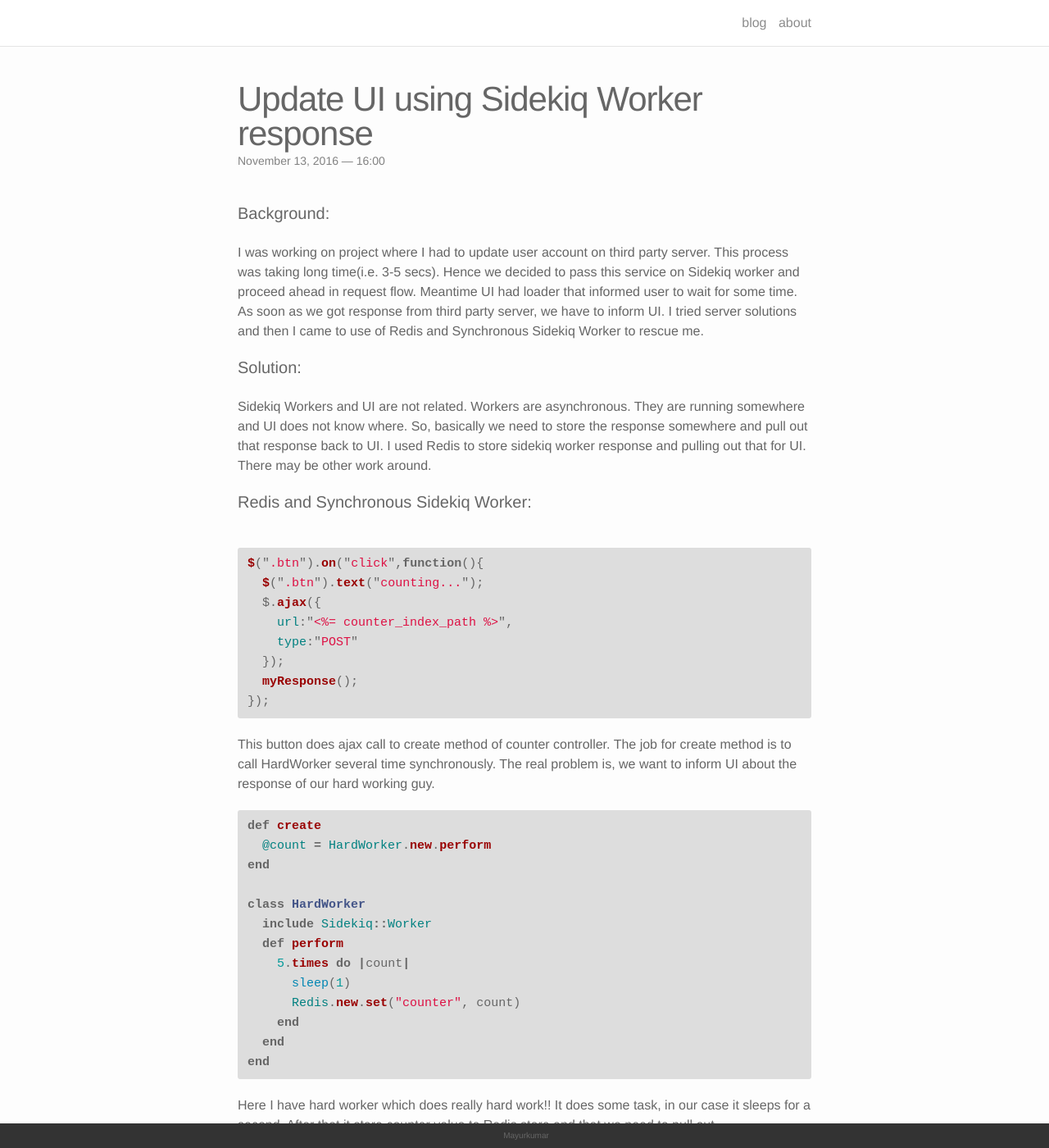
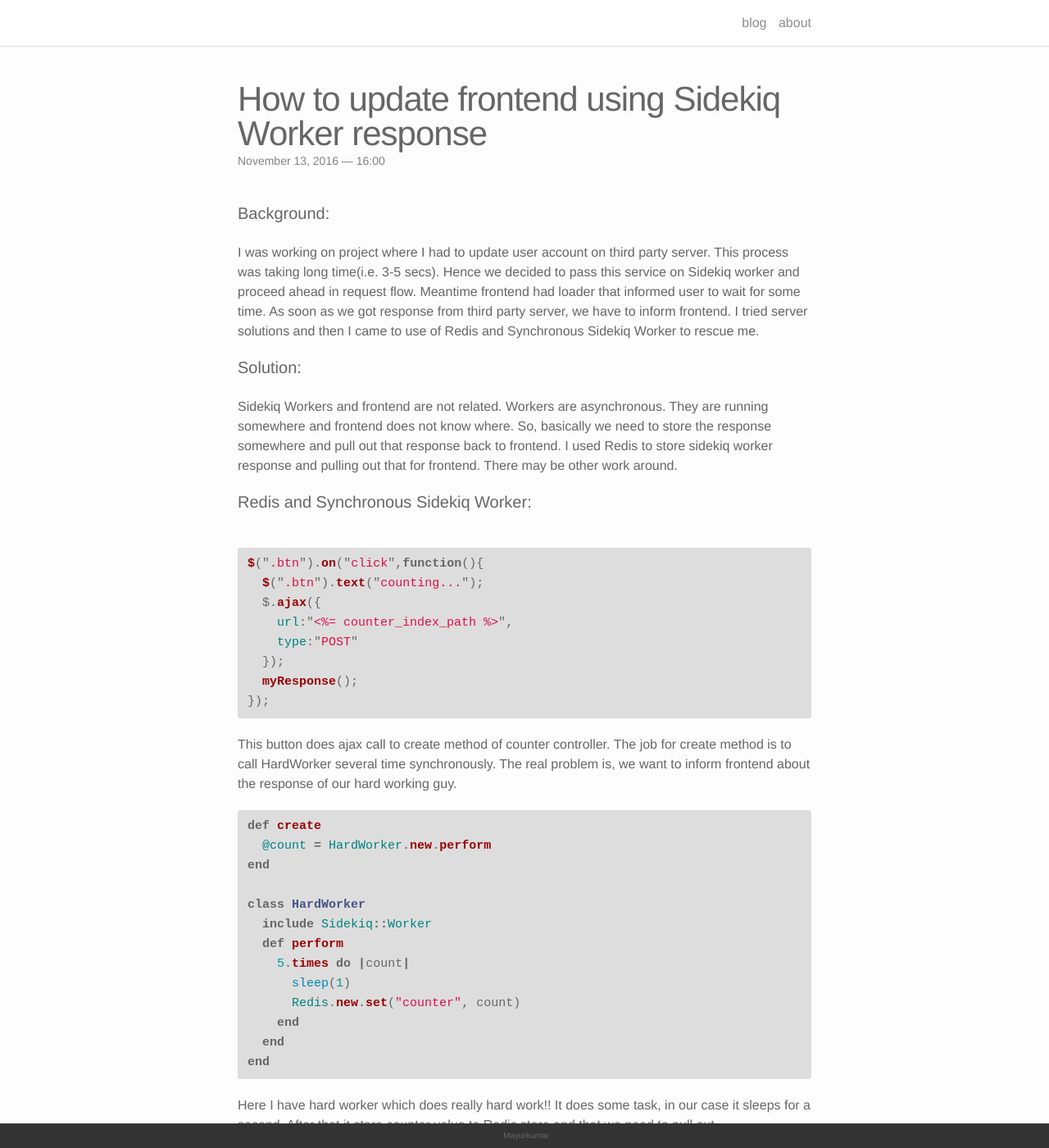
Before and after one commit to charusat09/charusat09.github.io, a Jekyll site: the page built from _posts/2016-11-14-synchrounous-sidekiq.markdown, in a window 1280 px wide and 1400 px high. Shown: the whole window at 82% size. Built offline with Jekyll 4.4.1, drawn with Linux system fonts in a browser that asks for light colours; nearby versions of some CDN libraries; some of the changed text lies outside the part shown.

Commit message:
adds seo

```diff
--- a/_config.yml
+++ b/_config.yml
@@ -11,7 +11,9 @@
 # Build settings
 markdown: kramdown
 
-gems: [jekyll-paginate]
+gems:
+  - jekyll-paginate
+  - jekyll-seo-tag
 
 highlighter: rouge
 
--- a/_includes/head.html
+++ b/_includes/head.html
@@ -2,10 +2,8 @@
     <meta charset="utf-8">
     <meta name="viewport" content="width=device-width initial-scale=1" />
     <meta http-equiv="X-UA-Compatible" content="IE=edge">
-
+    {% seo %}
     <title>{% if page.title %}{{ page.title }}{% else %}{{ site.title }}{% endif %}</title>
-    <meta name="description" content="{{ site.description }}">
-
     <link rel="stylesheet" href="{{ site.baseurl }}/css/main.css">
     <link rel="canonical" href="{{ page.url | replace:'index.html','' | prepend: site.baseurl | prepend: site.url }}">
 
--- a/_layouts/default.html
+++ b/_layouts/default.html
@@ -2,6 +2,8 @@
 <html>
 
   {% include head.html %}
+
+
 
   <body>
 
--- a/_posts/2016-11-14-synchrounous-sidekiq.markdown
+++ b/_posts/2016-11-14-synchrounous-sidekiq.markdown
@@ -1,16 +1,17 @@
 ---
 layout: post
-title:  Update UI using Sidekiq Worker response
+title:  How to update frontend using Sidekiq Worker response
 date:   2016-11-13 16:00:00
-description: Transfer time taking servise to worker and use it's response on UI
+description: how to continuously update frontend using sidekiq worker response
+permalink: /update_frontend_using_sidekiq_worker/
 ---
 #### Background:
 <br/>
-I was working on project where I had to update user account on third party server. This process was taking long time(i.e. 3-5 secs). Hence we decided to pass this service on Sidekiq worker and proceed ahead in request flow. Meantime UI had loader that informed user to wait for some time. As soon as we got response from third party server, we have to inform UI. I tried server solutions and then I came to use of Redis and Synchronous Sidekiq Worker to rescue me.
+I was working on project where I had to update user account on third party server. This process was taking long time(i.e. 3-5 secs). Hence we decided to pass this service on Sidekiq worker and proceed ahead in request flow. Meantime frontend had loader that informed user to wait for some time. As soon as we got response from third party server, we have to inform frontend. I tried server solutions and then I came to use of Redis and Synchronous Sidekiq Worker to rescue me.
 
 #### Solution:
 <br/>
-Sidekiq Workers and UI are not related. Workers are asynchronous. They are running somewhere and UI does not know where. So, basically we need to store the response somewhere and pull out that response back to UI. I used Redis to store sidekiq worker response and pulling out that for UI. There may be other work around.
+Sidekiq Workers and frontend are not related. Workers are asynchronous. They are running somewhere and frontend does not know where. So, basically we need to store the response somewhere and pull out that response back to frontend. I used Redis to store sidekiq worker response and pulling out that for frontend. There may be other work around.
 
 #### Redis and Synchronous Sidekiq Worker:
 <br/>
@@ -28,7 +29,7 @@
 
 {% endhighlight %}
 
-This button does ajax call to create method of counter controller. The job for create method is to call HardWorker several time synchronously. The real problem is, we want to inform UI about the response of our hard working guy.
+This button does ajax call to create method of counter controller. The job for create method is to call HardWorker several time synchronously. The real problem is, we want to inform frontend about the response of our hard working guy.
 
 {% highlight ruby %}
 
@@ -73,7 +74,7 @@
 
 {% endhighlight %}
 
-I use ajax call to my counter controller show method with a second span. Here the job for show method is pulling out data from Redis and inform UI about it.
+I use ajax call to my counter controller show method with a second span. Here the job for show method is pulling out data from Redis and inform frontend about it.
 
 {% highlight ruby %}
 
@@ -92,7 +93,7 @@
 This solution has one limitation.
 <ul>
   <li>
-    UI has to know the `key` name that is used to store sidekiq response in Redis
+    frontend has to know the `key` name that is used to store sidekiq response in Redis
   </li>
 </ul>
 
```
